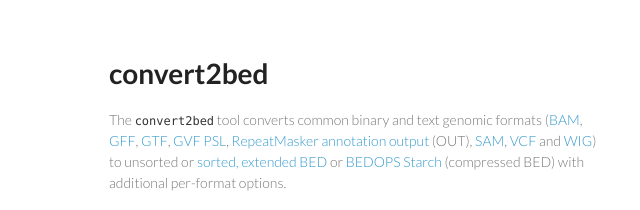
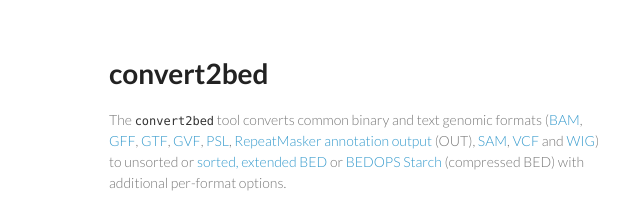
Before and after one commit to alexpreynolds/convert2bed, a plain HTML site: page index.html in a window 1280 px wide. Shown: the top 210 px of the page, 461-1101 px from the left. Drawn offline with Linux system fonts and the light colour scheme.

```diff
--- a/index.html
+++ b/index.html
@@ -31,7 +31,7 @@
         <h1>
 <a id="convert2bed" class="anchor" href="#convert2bed" aria-hidden="true"><span class="octicon octicon-link"></span></a>convert2bed</h1>
 
-<p>The <code>convert2bed</code> tool converts common binary and text genomic formats (<a href="http://samtools.github.io/hts-specs/SAMv1.pdf">BAM</a>, <a href="http://www.sequenceontology.org/gff3.shtml">GFF</a>, <a href="http://mblab.wustl.edu/GTF22.html">GTF</a>, <a href="http://www.sequenceontology.org/resources/gvf.html#summary">GVF</a> <a href="http://genome.ucsc.edu/FAQ/FAQformat.html#format2">PSL</a>, <a href="http://www.repeatmasker.org/webrepeatmaskerhelp.html">RepeatMasker annotation output</a> (OUT), <a href="http://samtools.github.io/hts-specs/SAMv1.pdf">SAM</a>, <a href="http://samtools.github.io/hts-specs/VCFv4.2.pdf">VCF</a> and <a href="http://genome.ucsc.edu/goldenpath/help/wiggle.html">WIG</a>) to unsorted or <a href="http://bedops.readthedocs.org/en/latest/content/reference/file-management/sorting/sort-bed.html">sorted, extended BED</a> or <a href="http://bedops.readthedocs.org/en/latest/content/reference/file-management/compression/starch.html">BEDOPS Starch</a> (compressed BED) with additional per-format options. </p>
+<p>The <code>convert2bed</code> tool converts common binary and text genomic formats (<a href="http://samtools.github.io/hts-specs/SAMv1.pdf">BAM</a>, <a href="http://www.sequenceontology.org/gff3.shtml">GFF</a>, <a href="http://mblab.wustl.edu/GTF22.html">GTF</a>, <a href="http://www.sequenceontology.org/resources/gvf.html#summary">GVF</a>, <a href="http://genome.ucsc.edu/FAQ/FAQformat.html#format2">PSL</a>, <a href="http://www.repeatmasker.org/webrepeatmaskerhelp.html">RepeatMasker annotation output</a> (OUT), <a href="http://samtools.github.io/hts-specs/SAMv1.pdf">SAM</a>, <a href="http://samtools.github.io/hts-specs/VCFv4.2.pdf">VCF</a> and <a href="http://genome.ucsc.edu/goldenpath/help/wiggle.html">WIG</a>) to unsorted or <a href="http://bedops.readthedocs.org/en/latest/content/reference/file-management/sorting/sort-bed.html">sorted, extended BED</a> or <a href="http://bedops.readthedocs.org/en/latest/content/reference/file-management/compression/starch.html">BEDOPS Starch</a> (compressed BED) with additional per-format options. </p>
 
 <p>Convenience wrapper <code>bash</code> scripts are provided for each format that convert standard input to unsorted or sorted BED, or to BEDOPS Starch (compressed BED). Scripts expose format-specific <code>convert2bed</code> options.</p>
 
```
